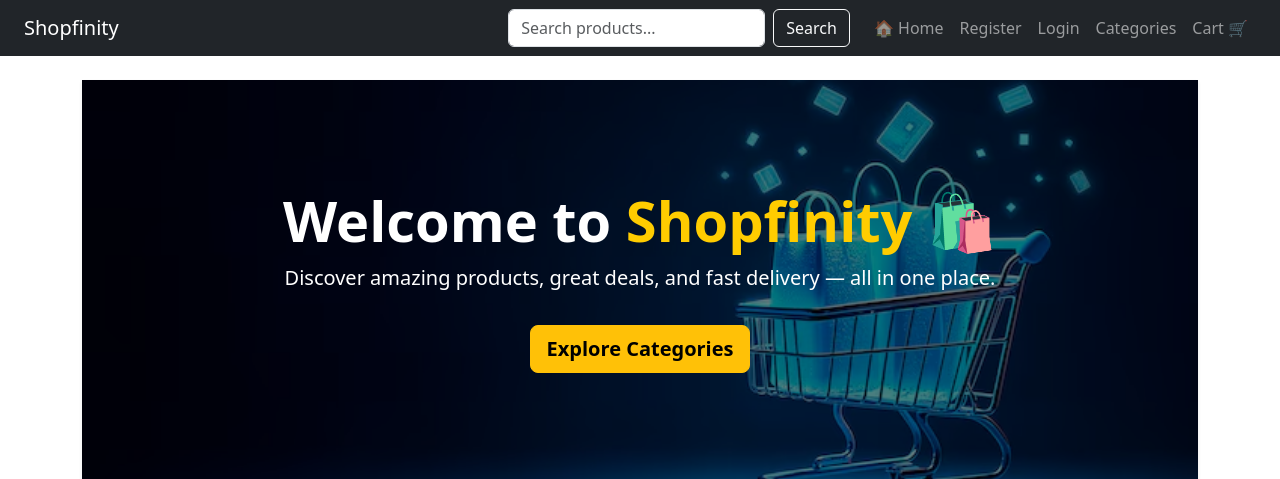
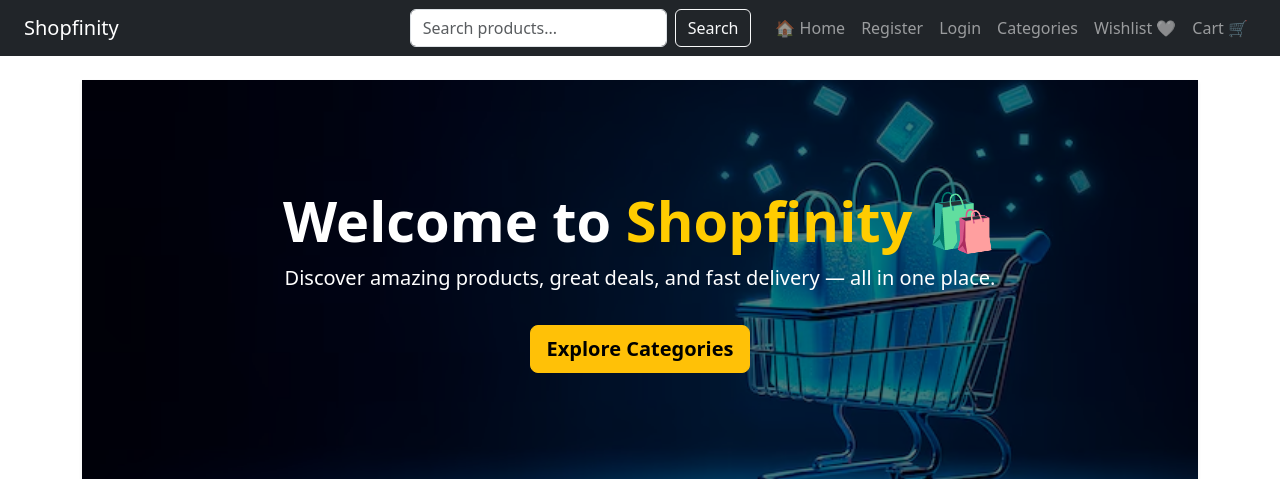
Before and after one commit to M-Swathi22/E-Commerce, a Django app: page / in a window 1280 px wide. Shown: the top 479 px of the page. Run offline with Django 5.2, Linux system fonts and the light colour scheme.

Commit message:
Added Wishlist feature with add/remove functionality

```diff
--- a/ecommerce_site/ecommerce_project/ecommerce_app/templates/base.html
+++ b/ecommerce_site/ecommerce_project/ecommerce_app/templates/base.html
@@ -19,6 +19,7 @@
       <li class="nav-item"><a class="nav-link" href="{% url 'register' %}">Register</a></li>
       <li class="nav-item"><a class="nav-link" href="{% url 'login' %}">Login</a></li>
       <li class="nav-item"><a class="nav-link" href="{% url 'categories' %}">Categories</a></li>
+      <li class="nav-item"><a class="nav-link" href="{% url 'wishlist' %}">Wishlist 🤍</a></li>
       <li class="nav-item"><a class="nav-link" href="{% url 'view_cart' %}">Cart 🛒</a></li>
     </ul>
   </nav>
--- a/ecommerce_site/ecommerce_project/ecommerce_app/urls.py
+++ b/ecommerce_site/ecommerce_project/ecommerce_app/urls.py
@@ -12,5 +12,8 @@ urlpatterns = [
      path('cart/', views.cart, name='view_cart'),
      path('add-to-cart/<int:product_id>/', views.add_to_cart, name='add_to_cart'),
      path('remove-from-cart/<int:product_id>/', views.remove_from_cart, name='remove_from_cart'),
-
+     path('wishlist/', views.wishlist, name='wishlist'),
+     path('add-to-wishlist/<int:product_id>/', views.add_to_wishlist, name='add_to_wishlist'),
+     path('remove-from-wishlist/<int:product_id>/', views.remove_from_wishlist, name='remove_from_wishlist'),
+     path('move-to-cart/<int:product_id>/', views.move_to_cart, name='move_to_cart'),
 ]
--- a/ecommerce_site/ecommerce_project/ecommerce_app/views.py
+++ b/ecommerce_site/ecommerce_project/ecommerce_app/views.py
@@ -3,7 +3,7 @@ from django.views.decorators.csrf import csrf_exempt
 from django.shortcuts import render,redirect,get_object_or_404
 from django.http import Http404
 from .models import Customer
-from .models import Product,Category,Cart
+from .models import Product,Category,Cart,Wishlist
 from django.contrib import messages
 
 def base(request):
@@ -135,3 +135,55 @@ def remove_from_cart(request, product_id):
         messages.error(request, 'Product not found in your cart.')
 
     return redirect('view_cart')
+
+def add_to_wishlist(request, product_id):
+    if 'customer_id' not in request.session:
+        messages.error(request, "You must be logged in to add items to wishlist.")
+        return redirect('login')
+
+    customer_id = request.session['customer_id']  # ✅ Fix: get from session
+    product = Product.objects.get(id=product_id)
+
+    wishlist_item, created = Wishlist.objects.get_or_create(customer_id=customer_id, product=product)
+
+    if created:
+        messages.success(request, "Product added to wishlist.")
+    else:
+        messages.info(request, "Product is already in your wishlist.")
+
+    return redirect('product_detail', product_id=product.id)
+
+
+def remove_from_wishlist(request, product_id):
+    if 'customer_id' in request.session:
+        customer = Customer.objects.get(id=request.session['customer_id'])
+        Wishlist.objects.filter(customer=customer, product_id=product_id).delete()
+
+    return redirect('wishlist')
+
+def wishlist(request):
+    if 'customer_id' not in request.session:
+        return redirect('login')
+
+    customer = Customer.objects.get(id=request.session['customer_id'])
+    wishlist_items = Wishlist.objects.filter(customer=customer)
+
+    return render(request, 'wishlist.html', {'wishlist_items': wishlist_items})
+
+def move_to_cart(request, product_id):
+    customer_id = request.session.get('customer_id')
+    if not customer_id:
+        return redirect('login')
+
+    # Remove from wishlist
+    Wishlist.objects.filter(customer_id=customer_id, product_id=product_id).delete()
+
+    # Add to cart (if not already)
+    product = get_object_or_404(Product, id=product_id)
+    cart_item, created = Cart.objects.get_or_create(customer_id=customer_id, product=product)
+    if not created:
+        cart_item.quantity += 1
+        cart_item.save()
+
+    messages.success(request, 'Moved to cart.')
+    return redirect('view_cart')  # or redirect('wishlist') if you want to stay there
```
Also changed, not shown: ecommerce_site/ecommerce_project/ecommerce_app/models.py (+7 -0 lines), ecommerce_site/ecommerce_project/ecommerce_app/templates/wishlist.html (added, +46 -0 lines), ecommerce_site/ecommerce_project/ecommerce_app/migrations/0003_wishlist.py (added).
